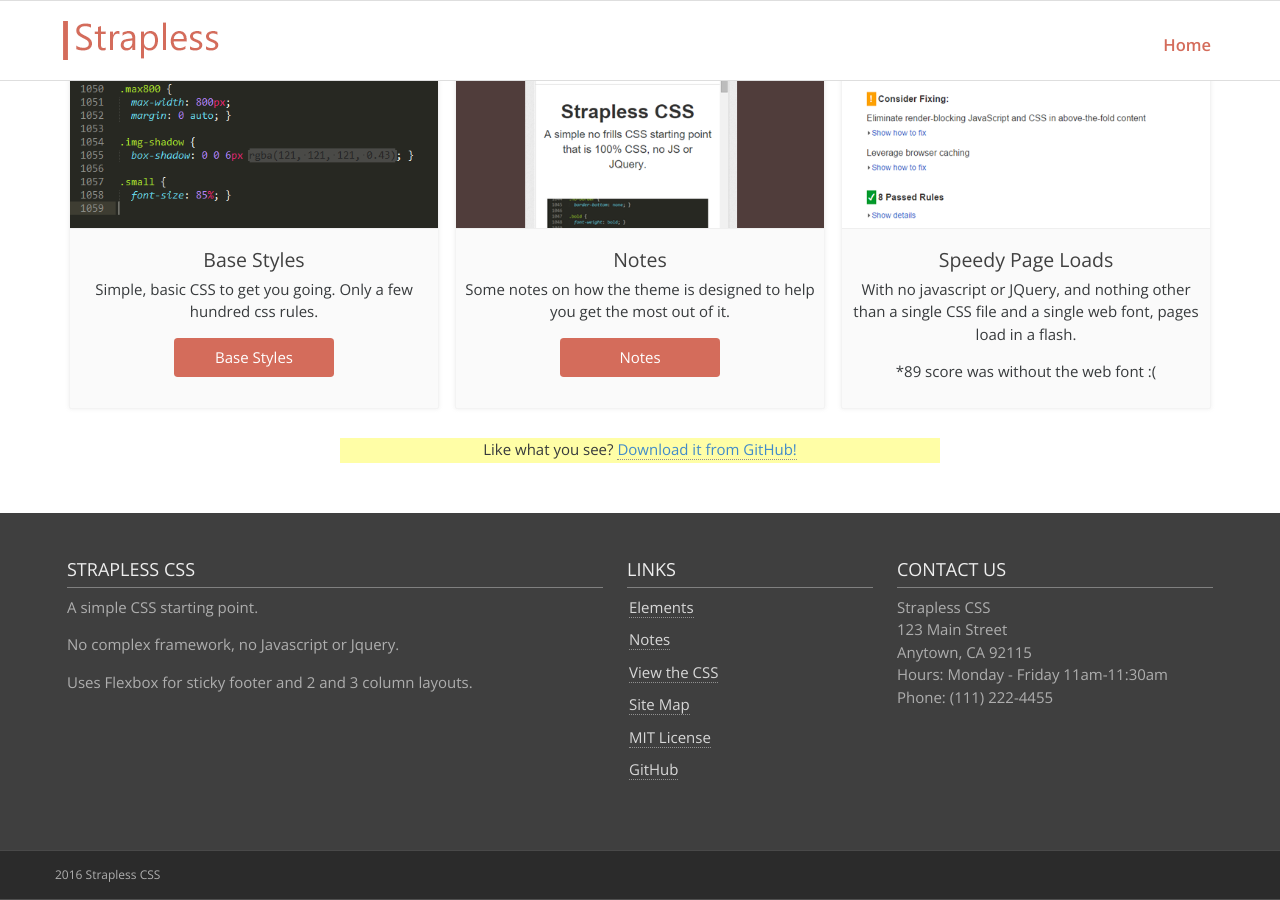
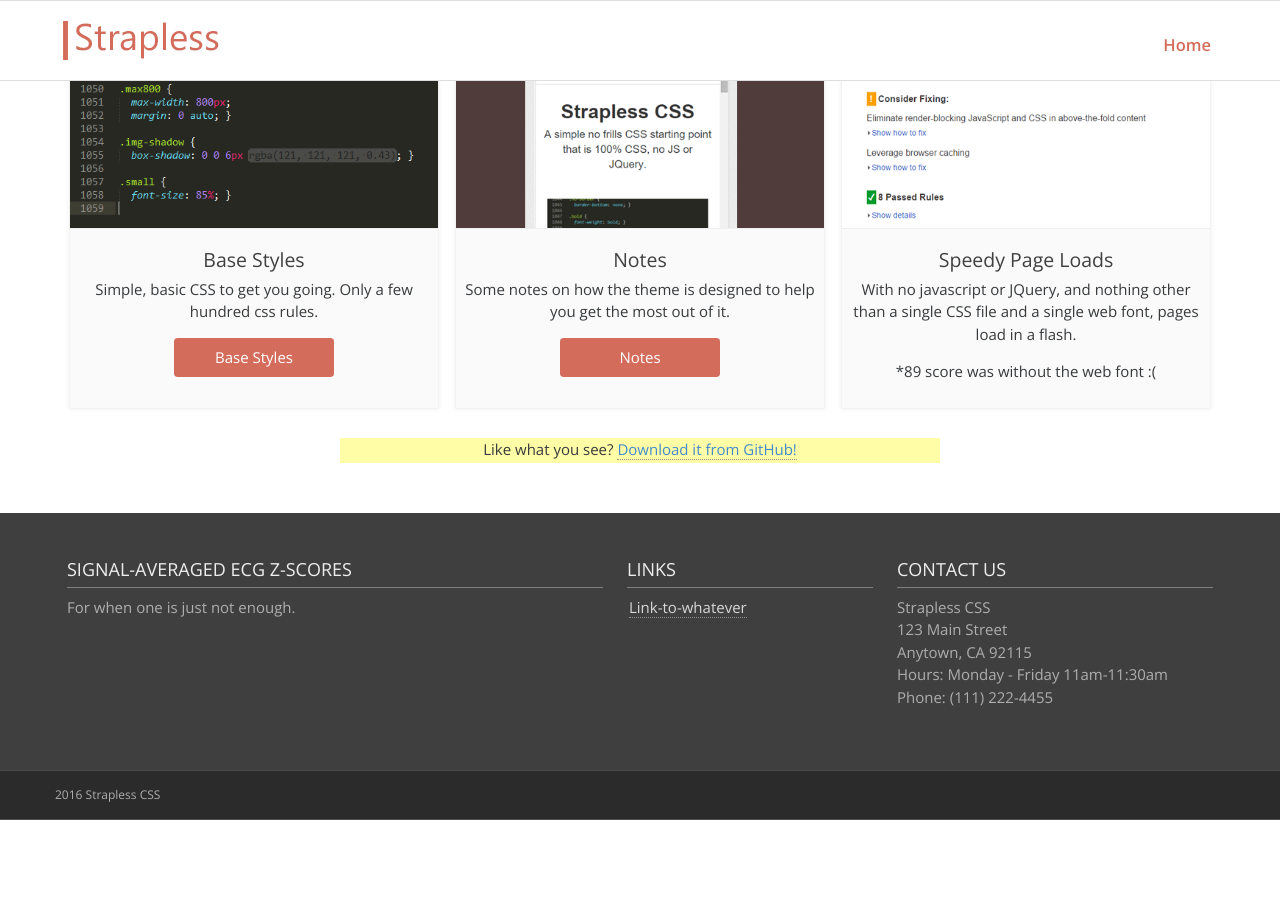
Before and after one commit to rdyar/strapless, a Jekyll site: the page built from index.html, in a window 1280 px wide and 900 px high, scrolled down 724 px. Built offline with Jekyll 4.4.1, drawn with Linux system fonts in a browser that asks for light colours; after the commit the page ends 1544 px from its top, so only the background shows below that.

Commit message:
Update footer.html

```diff
--- a/_includes/footer.html
+++ b/_includes/footer.html
@@ -2,21 +2,16 @@
 <div class="footer">
         <div class="container flex-footer">
                 <div class="f-about f-item">
-                   <h2>Strapless CSS</h2>
-                  <p>A simple CSS starting point.</p>
-                  <p>No complex framework, no Javascript or Jquery.</p>
-                  <p>Uses Flexbox for sticky footer and 2 and 3 column layouts.</p>
+                   <h2>Signal-Averaged ECG Z-Scores</h2>
+                  <p>For when one is just not enough.</p>
+
                  </div>
 
                <div class="f-links f-item">
                <h2>Links</h2>
               <ul class="footer-links">
-               <li><a href="{{site.baseurl}}/elements/">Elements</a></li>
-               <li><a href="{{site.baseurl}}/notes/">Notes</a></li>
-               <li><a href="{{site.baseurl}}/view-css/">View the CSS</a></li>
-               <li><a href="{{site.baseurl}}/site-map/">Site Map</a></li>
-               <li><a href="{{site.baseurl}}/license/">MIT License</a></li>
-               <li><a href="https://github.com/rdyar/strapless/tree/gh-pages">GitHub</a></li>
+               <li><a href="/">Link-to-whatever</a></li>
+
               </ul>
                </div>
                 <div class="f-contact f-item">
```
